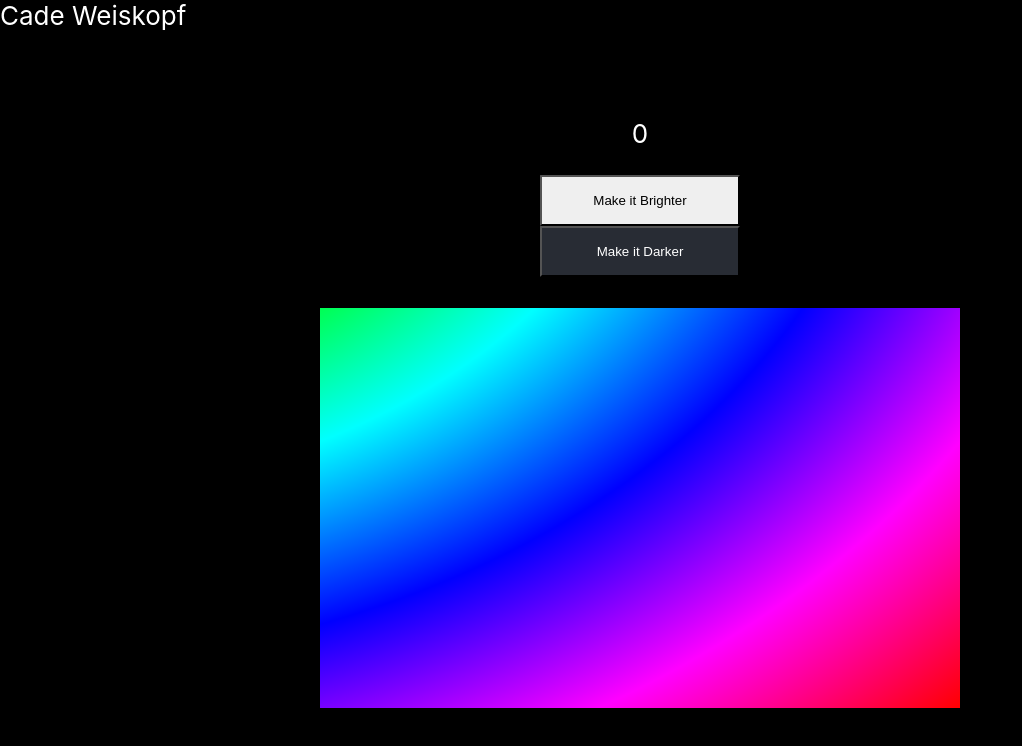
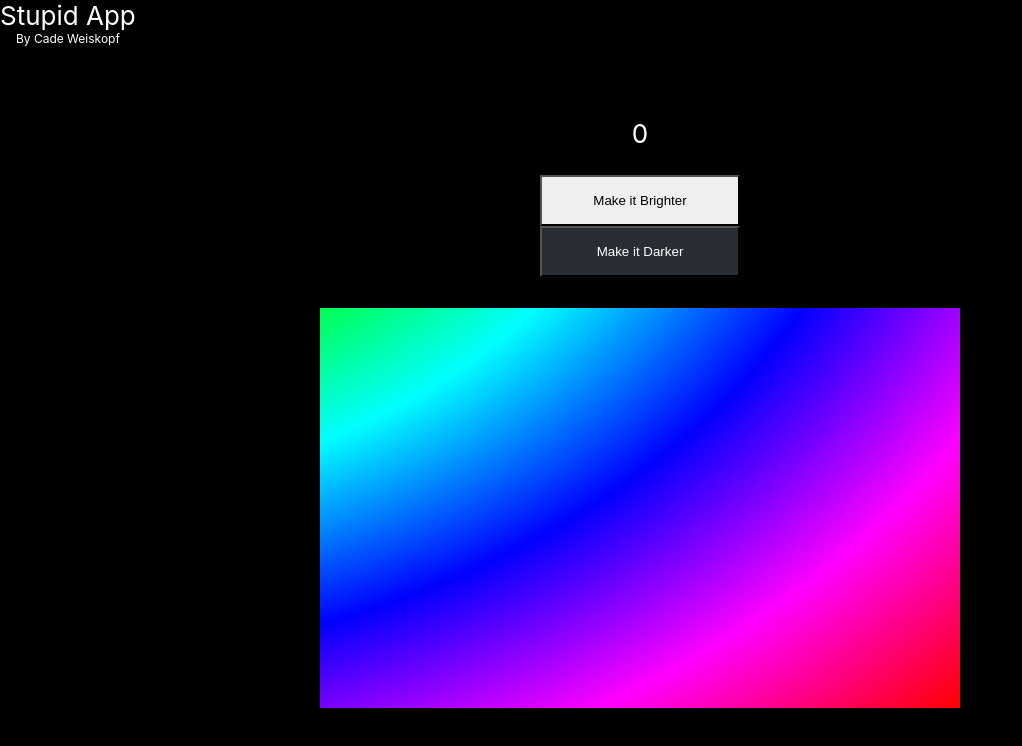
Before and after one commit to CadeWeiskopf/React-TS---Stupid-App, a React (Create React App) app: page / in a window 1280 px wide. Shown: the top 746 px of the page, without its empty margins (0-1022 px from the left). Built offline with nearby package versions, Linux system fonts and the light colour scheme.

Commit message:
Officially named Stupid App

```diff
--- a/src/App.tsx
+++ b/src/App.tsx
@@ -74,7 +74,8 @@ function App() {
   return (
     <div className="App">
       <div style={{ top: 0, left: 0, position: "absolute" }}>
-        <p style={{ margin: 0 }}>Cade Weiskopf</p>
+        <p style={{ margin: 0 }}>Stupid App</p>
+        <div style={{ fontSize: "12px" }}>By Cade Weiskopf</div>
       </div>
       <p>{count}</p>
       <Counter count={count} handleSetCount={handleSetCount} />
```
